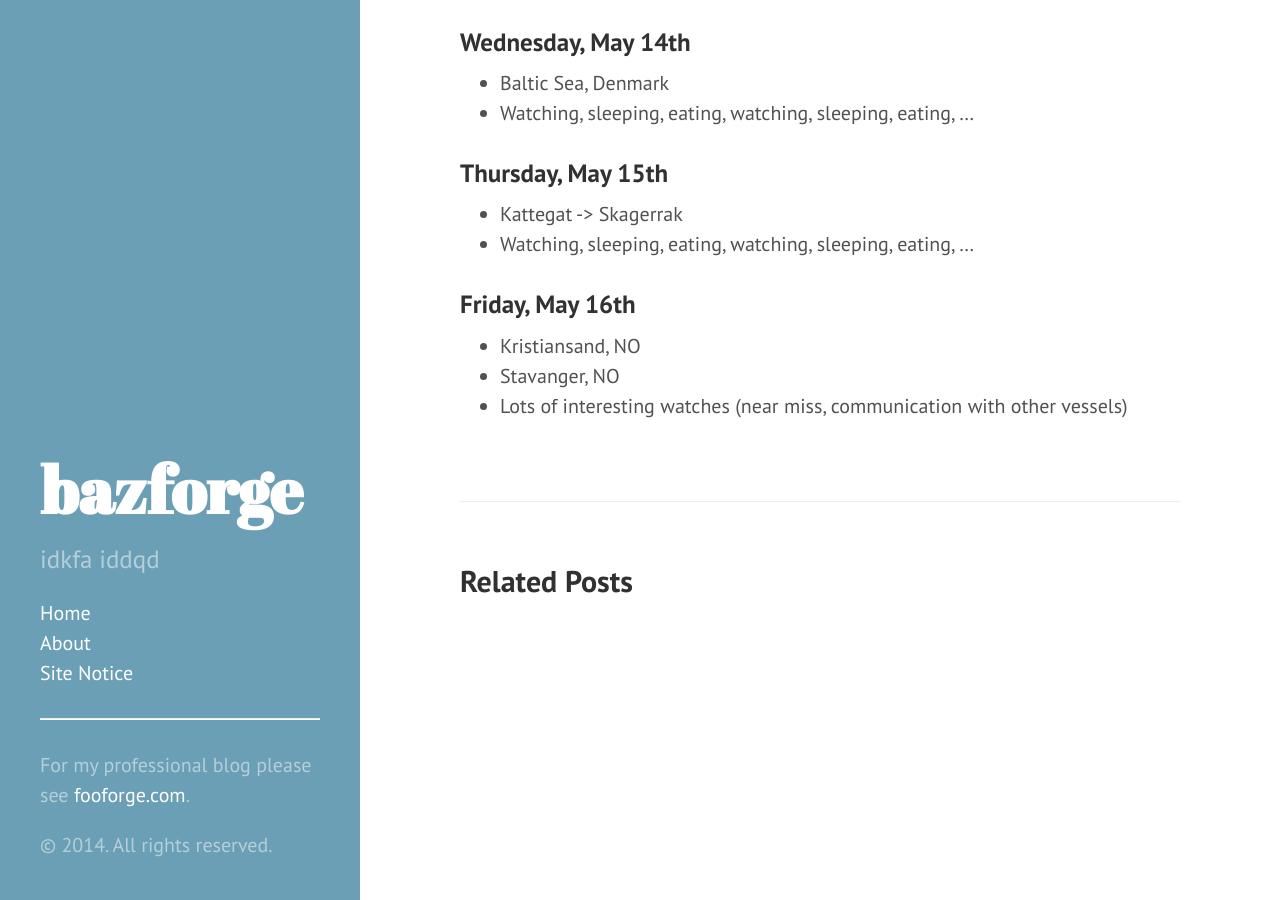
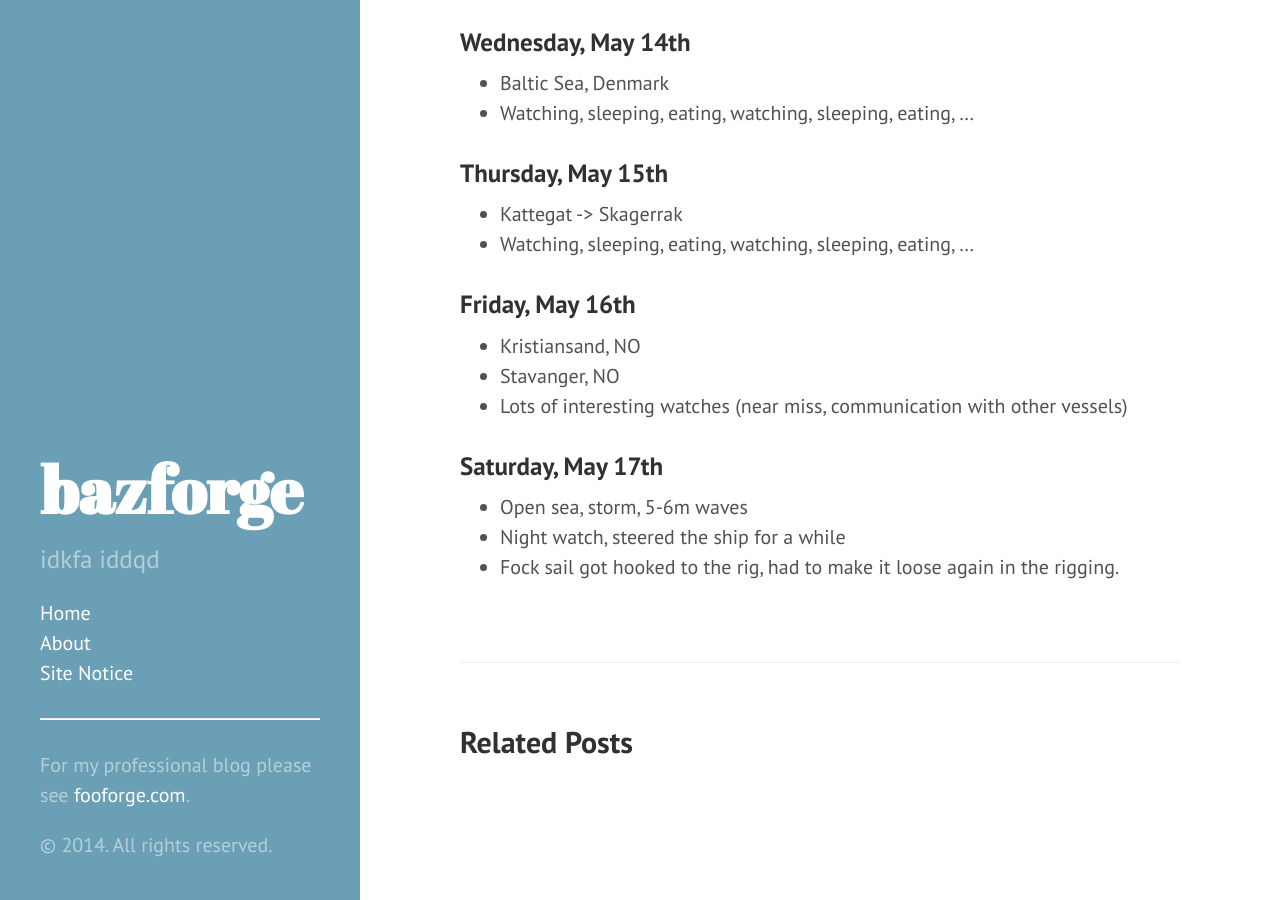
Before and after one commit to fooforge/bazforge.com, a Jekyll site: the page built from _posts/2014-05-21-Sailing-from-Hamburg-to-Bodo.md, in a window 1280 px wide and 900 px high, scrolled down 827 px. Built offline with Jekyll 4.4.1, drawn with Linux system fonts in a browser that asks for light colours; Markdown is read by kramdown in place of the engine named in the settings.

Commit message:
Extend the sailing trip post

```diff
--- a/_posts/2014-05-21-Sailing-from-Hamburg-to-Bodo.md
+++ b/_posts/2014-05-21-Sailing-from-Hamburg-to-Bodo.md
@@ -40,3 +40,9 @@ categories: vacation
 * Kristiansand, NO
 * Stavanger, NO
 * Lots of interesting watches (near miss, communication with other vessels)
+
+### Saturday, May 17th
+
+* Open sea, storm, 5-6m waves
+* Night watch, steered the ship for a while
+* Fock sail got hooked to the rig, had to make it loose again in the rigging.
```
